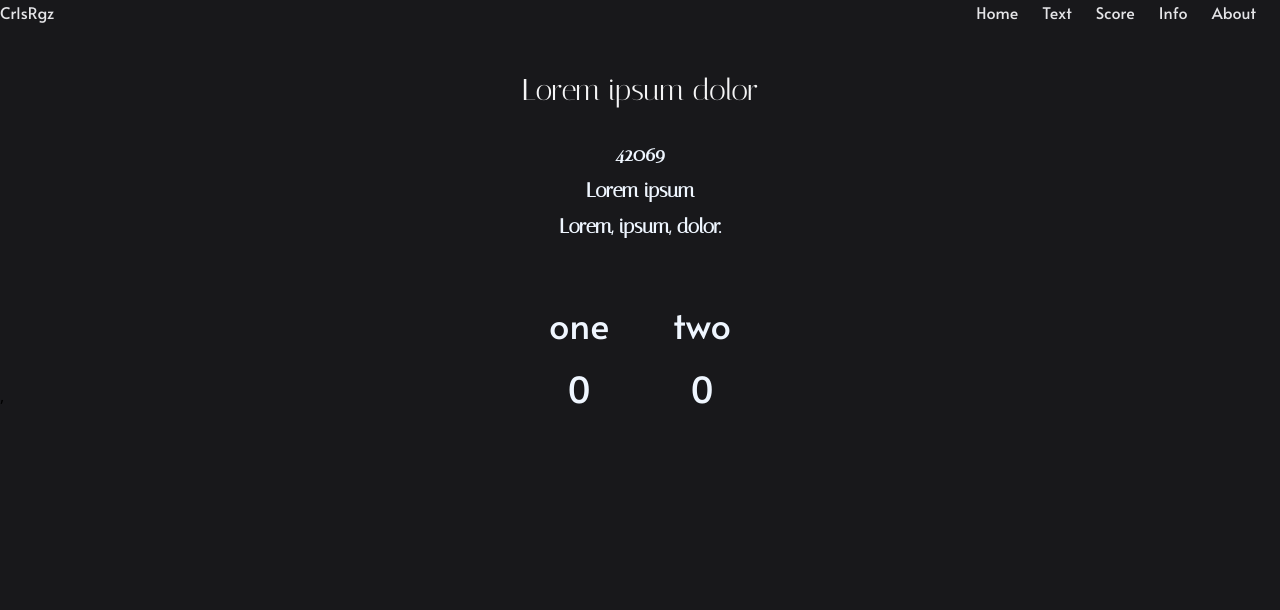
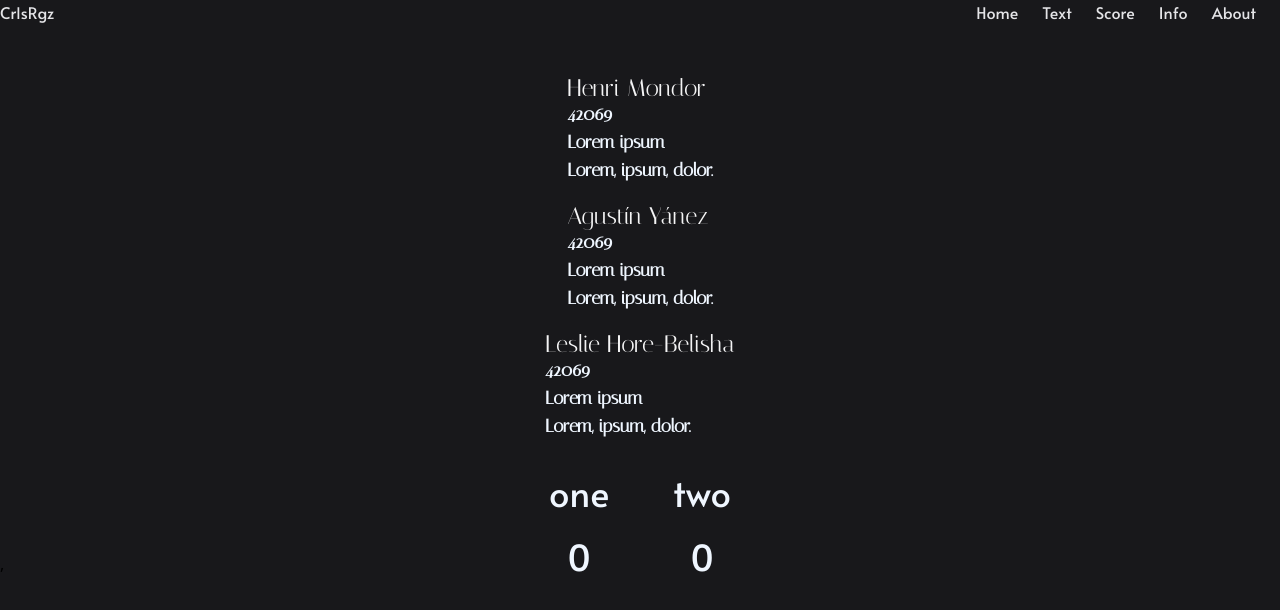
Before and after one commit to crlsrgz/Quiz-ES, a React (Vite) app: page /score in a window 1280 px wide. Shown: the top 610 px of the page. Built offline with nearby package versions, Linux system fonts and the light colour scheme; some icons are missing.

Commit message:
style: score page test

```diff
--- a/src/components/section.bioScore.component.jsx
+++ b/src/components/section.bioScore.component.jsx
@@ -21,9 +21,9 @@ export default function BioScore(props) {
 
   return (
     <div
-      className={`section-container m-4 mx-auto flex ${props.classes} w-4/5 flex-col justify-center`}
+      className={`section-container m-4 mx-auto flex ${props.classes} w-4/5 flex-col justify-center `}
     >
-      <div className="mx-auto mt-8 text-left font-besley text-xl text-zinc-100">
+      {/* <div className="mx-auto mt-8 text-left font-besley text-xl text-zinc-100">
         <h1 className="text-3xl">Lorem ipsum dolor</h1>
         <h2 className="mt-8 text-center text-xl font-semibold text-blue-50">
           42069
@@ -34,8 +34,33 @@ export default function BioScore(props) {
         <h3 className="mt-2 text-center text-xl font-semibold text-blue-50">
           Lorem, ipsum, dolor.
         </h3>
+      </div> */}
+      <div className="mx-auto mt-8 flex flex-col justify-start text-left font-besley text-xl text-zinc-100">
+        <h1 className="text-2xl">Henri Mondor</h1>
+        <h2 className="-mt-1 text-lg font-semibold text-blue-50">42069</h2>
+        <h2 className="text-lg font-semibold text-blue-50">Lorem ipsum</h2>
+        <h3 className="text-lg font-semibold text-blue-50">
+          Lorem, ipsum, dolor.
+        </h3>
       </div>
-      <div className="mx-auto mt-16 flex h-16 flex-row gap-16 font-alata">
+      <div className="mx-auto mt-4 flex flex-col justify-start text-left font-besley text-xl text-zinc-100">
+        <h1 className="text-2xl">Agustín Yánez</h1>
+        <h2 className="-mt-1 text-lg font-semibold text-blue-50">42069</h2>
+        <h2 className="text-lg font-semibold text-blue-50">Lorem ipsum</h2>
+        <h3 className="text-lg font-semibold text-blue-50">
+          Lorem, ipsum, dolor.
+        </h3>
+      </div>
+      <div className="mx-auto mt-4 flex flex-col justify-start text-left font-besley text-xl text-zinc-100">
+        <h1 className="text-2xl">Leslie Hore-Belisha</h1>
+        <h2 className="-mt-1 text-lg font-semibold text-blue-50">42069</h2>
+        <h2 className="text-lg font-semibold text-blue-50">Lorem ipsum</h2>
+        <h3 className="text-lg font-semibold text-blue-50">
+          Lorem, ipsum, dolor.
+        </h3>
+      </div>
+
+      <div className="mx-auto mt-8 flex h-16 flex-row gap-16 font-alata">
         <div className="text-center  text-blue-50">
           <div className="flex flex-col text-4xl">
             <h2 className="">one</h2>
```
